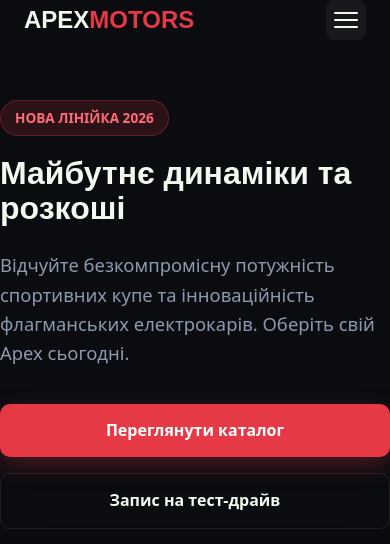
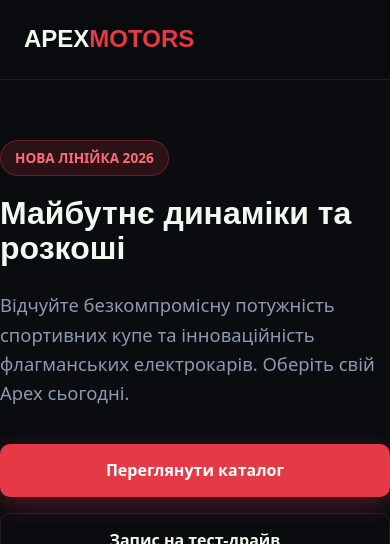
Before and after one commit to MykolaShendarenko/my-site, a plain HTML site: page index.html in a window 390 px wide. Shown: the top 544 px of the page. Drawn offline with Linux system fonts and the light colour scheme.

Commit message:
Restore index.html with complete content

```diff
--- a/index.html
+++ b/index.html
@@ -8,30 +8,24 @@
   </head>
 
   <body>
+  <!-- Радіокнопки перемикання сторінок -->
   <input type="radio" name="page-tab" id="tab-home" class="page-controller" checked>
   <input type="radio" name="page-tab" id="tab-catalog" class="page-controller">
   <input type="radio" name="page-tab" id="tab-services" class="page-controller">
 
-  <!-- Б. Керуючі радіокнопки для фільтрації каталогу (Filter Controller) -->
+  <!-- Радіокнопки фільтрації каталогу -->
   <input type="radio" name="car-filter" id="filter-all" class="filter-controller" checked>
   <input type="radio" name="car-filter" id="filter-electric" class="filter-controller">
   <input type="radio" name="car-filter" id="filter-suv" class="filter-controller">
   <input type="radio" name="car-filter" id="filter-sport" class="filter-controller">
 
-  <!-- В. Чекбокс для мобільного меню (Burger Controller) -->
-  <input type="checkbox" id="burger-toggle" class="burger-controller">
-
-    <header class="Header">
+  <header class="header">
    <div class="nav-container">
      <label for="tab-home" class="logo">
       APEX<span class="logo-accent">MOTORS</span>
      </label>
-     <label for="burger-toggle" class="burger-icon" aria-label="Меню">
-        <span></span>
-        <span></span>
-        <span></span>
-     </label>
 
+     <!-- Навігаційне меню вкладками -->
      <nav class="nav-menu">
         <label for="tab-home" class="nav-tab-label">Головна</label>
         <label for="tab-catalog" class="nav-tab-label">Каталог авто</label>
@@ -41,8 +35,8 @@
   </header>
 
   <main>
+    <!-- СТОРІНКА 1: ГОЛОВНА -->
     <section id="view-home" class="page-section">
-      <!-- Головний промо-блок (Hero) -->
       <div class="container hero">
         <div class="hero-grid">
           <div>
@@ -62,7 +56,6 @@
         </div>
       </div>
 
-      <!-- Блок переваг компанії -->
       <div class="features-section">
         <div class="container">
           <h2 class="section-title">Чому обирають нас</h2>
@@ -95,13 +88,11 @@
     </section>
 
     <!-- СТОРІНКА 2: КАТАЛОГ АВТОМОБІЛІВ -->
-
     <section id="view-catalog" class="page-section">
       <div class="container catalog-section">
         <h2 class="section-title">Каталог моделей</h2>
         <p class="section-subtitle">Оберіть свій клас автомобіля</p>
 
-        <!-- Фільтри вибору категорії -->
         <div class="filter-bar">
           <label for="filter-all" class="filter-label">Всі моделі</label>
           <label for="filter-sport" class="filter-label">Спорткари</label>
@@ -109,9 +100,7 @@
           <label for="filter-electric" class="filter-label">Електромобілі</label>
         </div>
 
-        <!-- Сітка автомобілів (CSS Grid) -->
         <div class="catalog-grid">
-          <!-- Автомобіль 1 -->
           <article class="car-card" data-type="sport">
             <div class="car-img-wrap">
               <span class="car-tag">Спорткар</span>
@@ -131,7 +120,6 @@
             </div>
           </article>
 
-          <!-- Автомобіль 2 -->
           <article class="car-card" data-type="electric">
             <div class="car-img-wrap">
               <span class="car-tag">Електро</span>
@@ -151,7 +139,6 @@
             </div>
           </article>
 
-          <!-- Автомобіль 3 -->
           <article class="car-card" data-type="suv">
             <div class="car-img-wrap">
               <span class="car-tag">SUV</span>
@@ -171,7 +158,6 @@
             </div>
           </article>
 
-          <!-- Автомобіль 4 -->
           <article class="car-card" data-type="sport">
             <div class="car-img-wrap">
               <span class="car-tag">Спорткар</span>
@@ -194,8 +180,7 @@
       </div>
     </section>
 
-<!-- СТОРІНКА 3: ПОСЛУГИ ТА ФОРМА ЗАПИСУ -->
-
+    <!-- СТОРІНКА 3: ПОСЛУГИ ТА ФОРМА ЗАПИСУ -->
     <section id="view-services" class="page-section">
       <div class="container services-page">
         <h2 class="section-title">Сервіс та Запис на Тест-драйв</h2>
@@ -280,7 +265,6 @@
         </div>
       </div>
     </section>
-
   </main>
 
   <footer class="footer">
@@ -291,6 +275,5 @@
       </p>
     </div>
   </footer>
-
  </body>
 </html>
```
